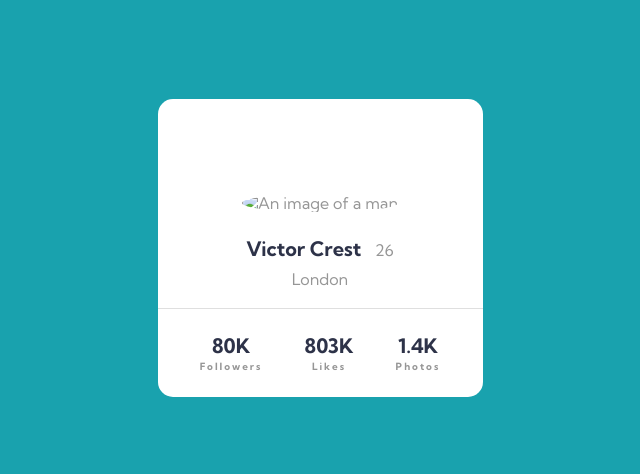
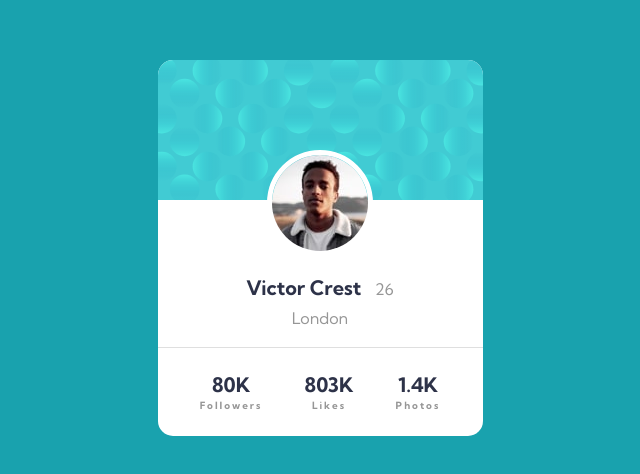
Before and after one commit to robinjmm/profile-card-component, a website: page index.html in a window 1280 px wide. Shown: the part 152-626 px from the top of the page, without its empty margins (320-960 px from the left). Drawn offline with Linux system fonts and the light colour scheme.

Commit message:
Add Sass and browser-sync and fix broken file paths

```diff
--- a/css/styles.css
+++ b/css/styles.css
@@ -51,7 +51,7 @@ body {
 
 .card__bg {
     height: 140px;
-    background-image: url('../images/bg-pattern-card.svg');
+    background-image: url("../assets/images/bg-pattern-card.svg");
     border-top-left-radius: 15px;
     border-top-right-radius: 15px;
 }
--- a/index.html
+++ b/index.html
@@ -25,7 +25,7 @@
         <div class="card__bg"></div>
 
         <div class="card__person">
-            <img src="./images/image-victor.jpg" alt="An image of a man" class="card__image">
+            <img src="assets/images/image-victor.jpg" alt="An image of a man" class="card__image">
 
             <div class="card__person-info">
                 <span class="card__person-name">Victor Crest</span>
```
Also changed, not shown: package.json (added, +29 -0 lines), 1 other file.
